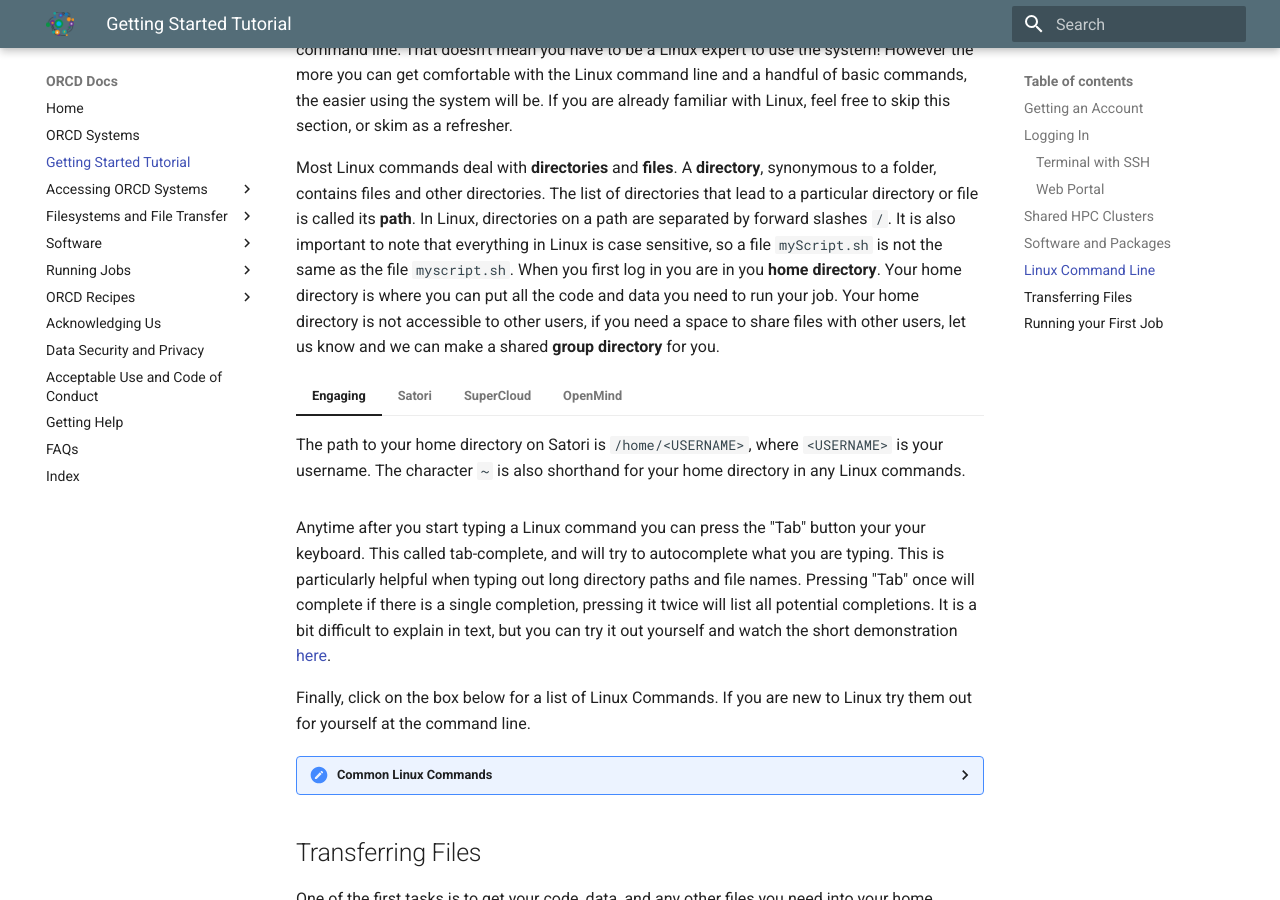
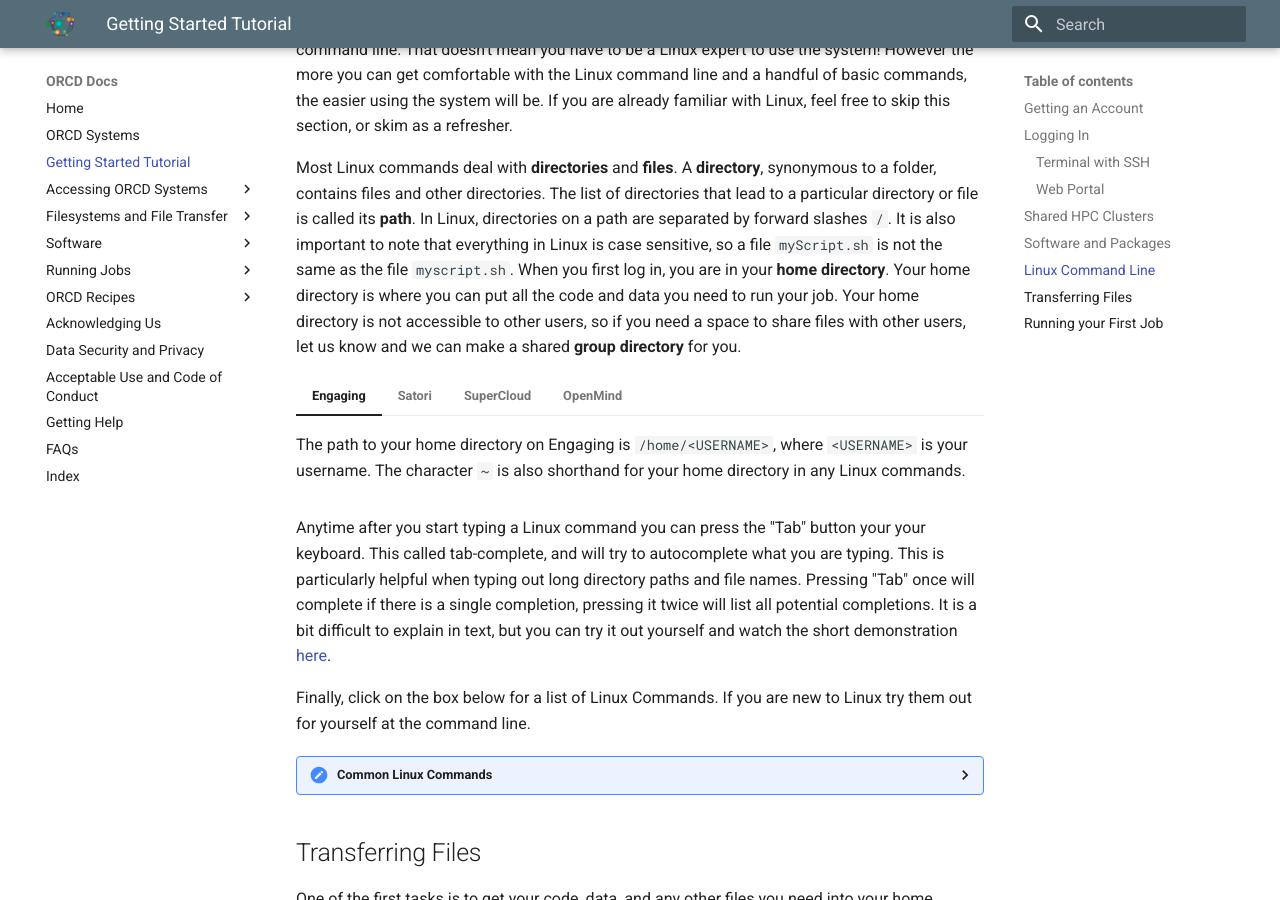
Before and after one commit to mit-orcd/orcd-docs-edit, an MkDocs documentation site: the page built from docs/getting-started.md, in a window 1280 px wide and 900 px high, scrolled down 3014 px. Built offline with MkDocs 1.6.1 and Material for MkDocs 9.7.7, drawn with Linux system fonts in a browser that asks for light colours; some of the changed text lies outside the part shown.

Commit message:
fixed typos, updated information

````diff
--- a/docs/getting-started.md
+++ b/docs/getting-started.md
@@ -81,7 +81,7 @@
     ssh USERNAME@satori-login-001.mit.edu
     ```
 
-    If you are prompted for a password enter your Kerberos password. You can add an ssh key if you do not want to enter your Kerberos password at login.
+    If you are prompted for a password enter your Kerberos password. You can add an [ssh key](accessing-orcd/ssh-setup.md) if you do not want to enter your Kerberos password at login.
 
 === "SuperCloud"
 
@@ -190,15 +190,15 @@
 or file is called its **path**. In Linux, directories on a path are
 separated by forward slashes `/`. It is also important to note that
 everything in Linux is case sensitive, so a file `myScript.sh` is not
-the same as the file `myscript.sh`. When you first log in you are in you
+the same as the file `myscript.sh`. When you first log in, you are in your
 **home directory**. Your home directory is where you can put all the
 code and data you need to run your job. Your home directory is not
-accessible to other users, if you need a space to share files with other
+accessible to other users, so if you need a space to share files with other
 users, let us know and we can make a shared **group directory** for you.
 
 === "Engaging"
 
-    The path to your home directory on Satori is `/home/<USERNAME>`, where `<USERNAME>` is your username. The character `~` is also shorthand for your home directory in any Linux commands.
+    The path to your home directory on Engaging is `/home/<USERNAME>`, where `<USERNAME>` is your username. The character `~` is also shorthand for your home directory in any Linux commands.
 
 === "Satori"
 
````
Also changed, not shown: other parts of docs/getting-started.md (+11 -11 lines).
